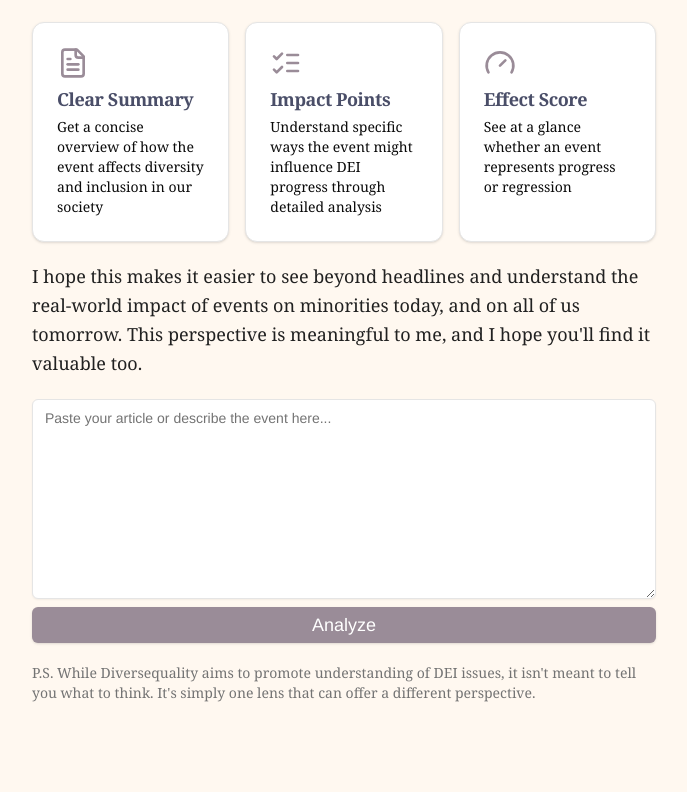
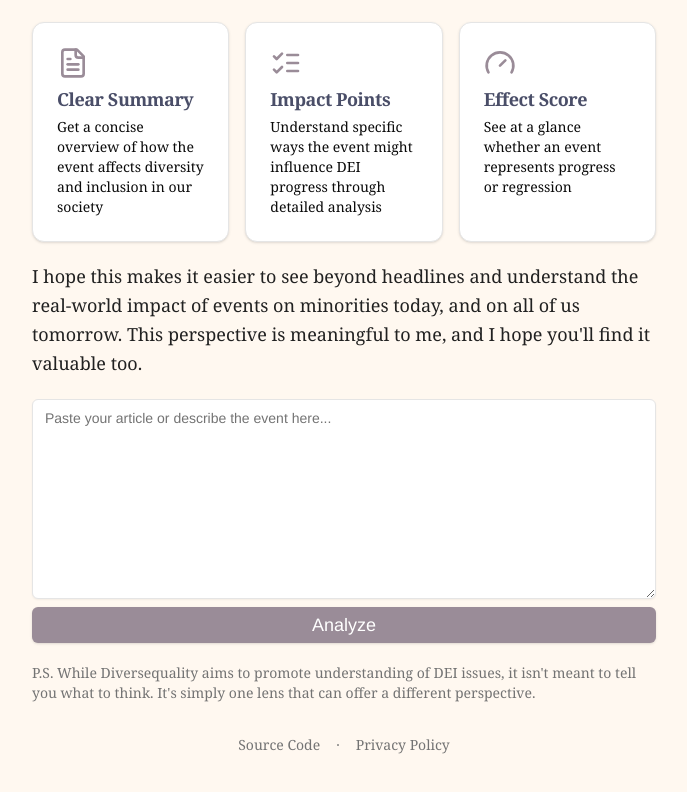
Before and after one commit to vpukhanov/diversequality, a Next.js app: page / in a window 1280 px wide. Shown: the part 338-1130 px from the top of the page, without its empty margins (296-983 px from the left). Before the commit the page ends 1105 px from the top, so only its background shows below. Built offline with nearby package versions, Linux system fonts and the light colour scheme; no server answers; what @openrouter/ai-sdk-provider, @posthog/ai would draw is missing.

Commit message:
feat: add footer

```diff
--- a/app/layout.tsx
+++ b/app/layout.tsx
@@ -1,3 +1,5 @@
+import Link from "next/link";
+
 import "./globals.css";
 import { PostHogProvider } from "./providers";
 
@@ -10,8 +12,24 @@
     <html lang="en">
       <body className="font-serif antialiased">
         <PostHogProvider>
-          <div className="mx-auto flex min-h-screen max-w-2xl flex-col items-center justify-center px-6 py-16">
+          <div className="mx-auto flex min-h-screen max-w-2xl flex-col items-center justify-between px-6 py-16">
             {children}
+            <footer className="mt-8 text-center text-sm text-muted-foreground">
+              <div className="space-x-4">
+                <a
+                  href="https://github.com/vpukhanov/diversequality"
+                  target="_blank"
+                  rel="noopener noreferrer"
+                  className="hover:text-foreground"
+                >
+                  Source Code
+                </a>
+                <span>·</span>
+                <Link href="/privacy" className="hover:text-foreground">
+                  Privacy Policy
+                </Link>
+              </div>
+            </footer>
           </div>
         </PostHogProvider>
       </body>
```
